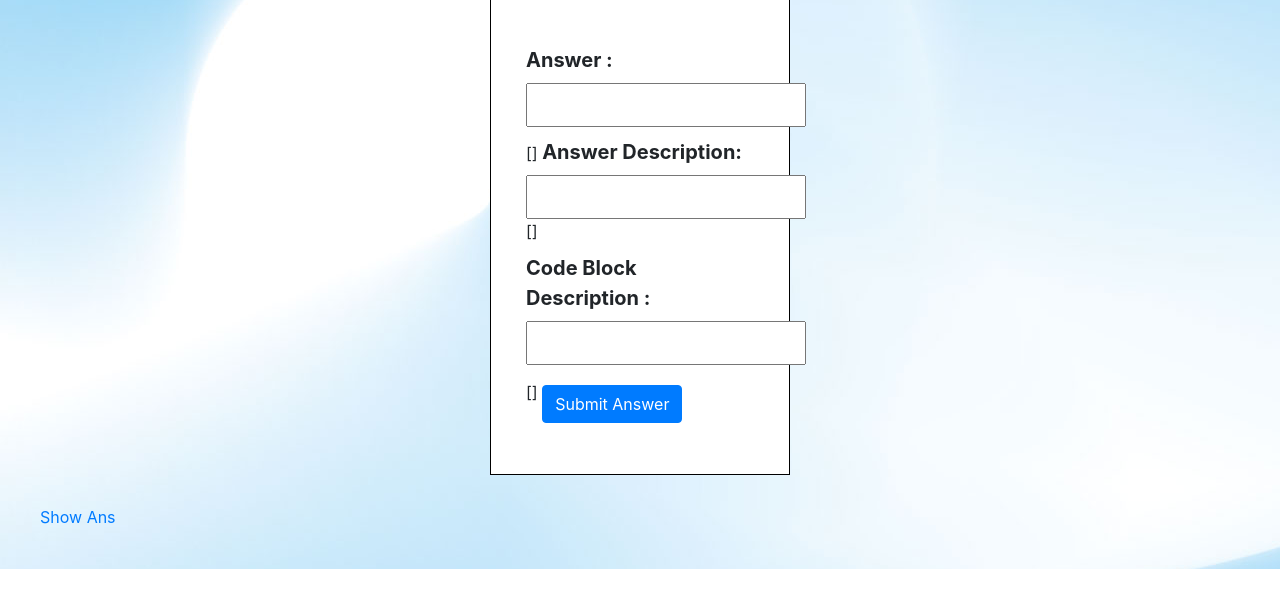
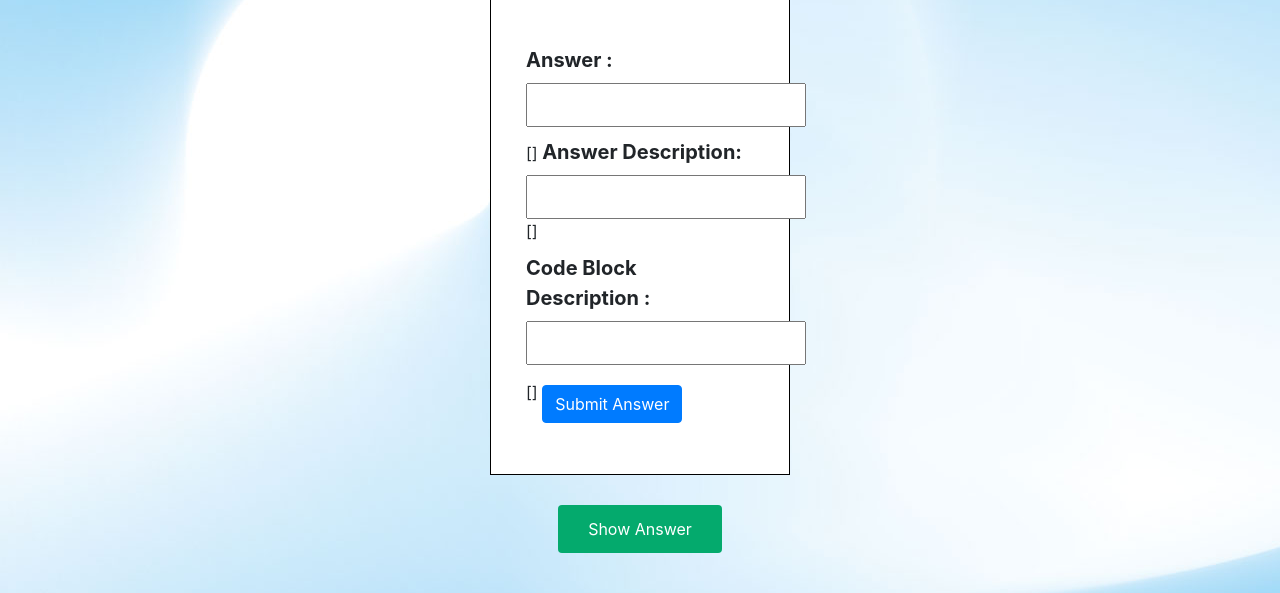
Before and after one commit to sr-sinu/User-Discussion-Board, a Django app: template templates/ans&upd_question.html in a window 1280 px wide. Shown: the part 347-940 px from the top of the page. Before the commit the page ends 916 px from the top, so only its background shows below. Run offline with Django 4.2, Linux system fonts and the light colour scheme; the template is opened without the code that fills it: most values are stand-ins (such as "Sample title", 1, 10 or a date in 2020); form fields are guessed from the names that the template uses; some libraries are stand-ins or nearby versions.

Commit message:
Show Ans button ADDED

```diff
--- a/templates/ans&upd_question.html
+++ b/templates/ans&upd_question.html
@@ -30,6 +30,7 @@
         </div>
     </form>
 
-<a href="/user/showans/{{ qObj.question_id }}/">Show Ans</a>
-
+<div style="text-align: center;">
+<a href="/user/showans/{{ qObj.question_id }}/" ><button style="background-color: #04AA6D; border: none; padding: 12px 30px;" class="btn btn-primary" type="submit">Show Answer</button></a>
+</div>
 {% endblock%}
```
Also changed, not shown: requirements.txt (added, +89 -0 lines).
